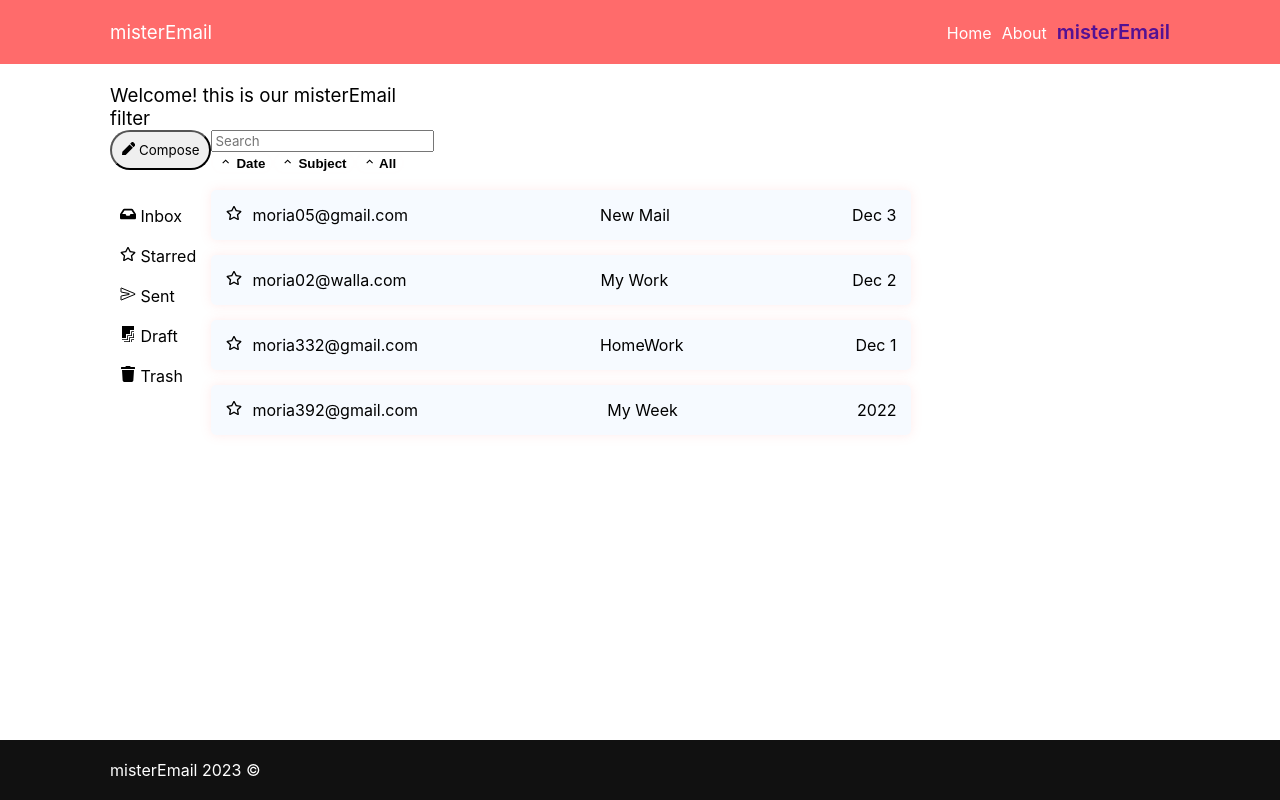
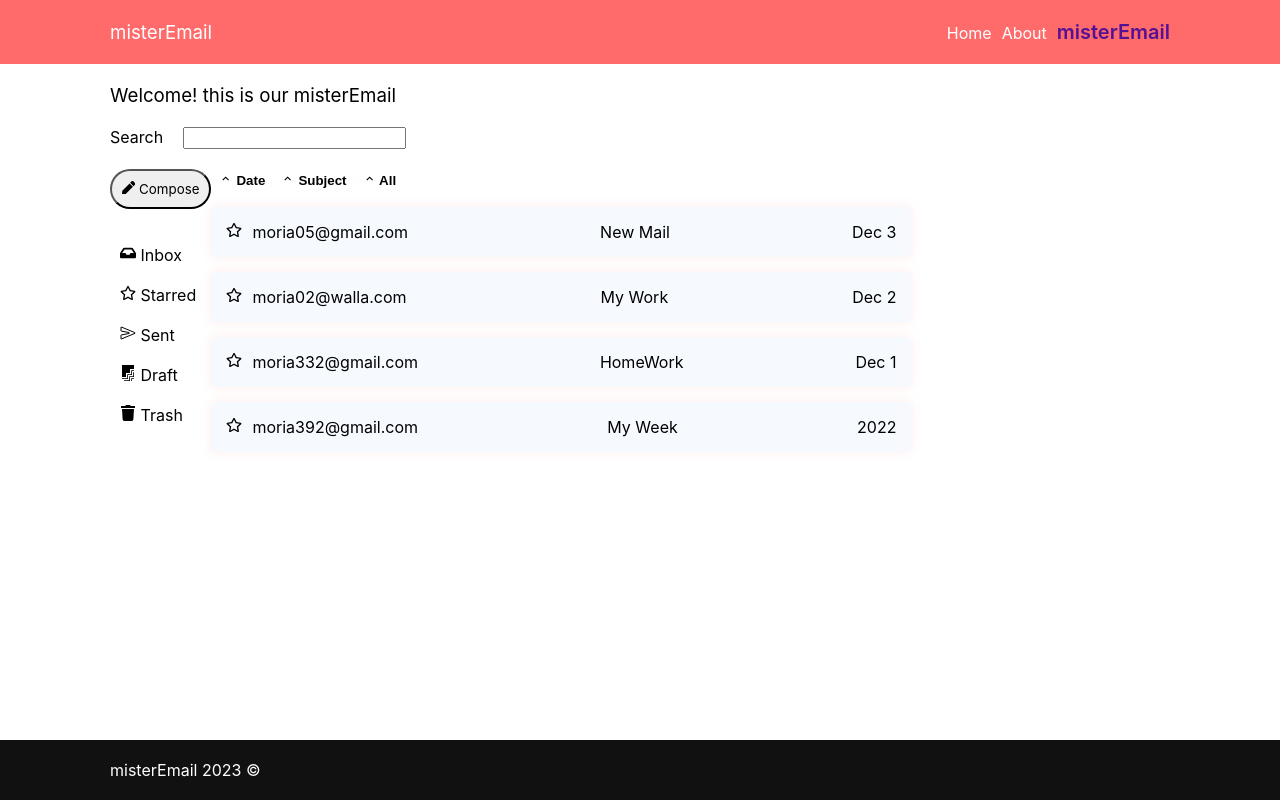
Before and after one commit to moria0525/misterEmail, a React (Vite) app: page /#/email in a window 1280 px wide. Built offline with nearby package versions, Linux system fonts and the light colour scheme.

Commit message:
filter by subject

```diff
--- a/src/cmps/EmailFilter.jsx
+++ b/src/cmps/EmailFilter.jsx
@@ -1,12 +1,11 @@
 import { useEffect, useState } from "react"
-import { Emailservice } from "../services/email.service"
+import { emailService } from "../services/email.service"
 
 export function EmailFilter({ filterBy, onSetFilter }) {
     const [filterByToEdit, setFilterByToEdit] = useState(filterBy)
 
-    function handleChange(ev) {
-        let { name: field, value, type } = ev.target
-        if (type === 'number') value = +value
+    function handelChange(ev) {
+        let { name: field, value } = ev.target
         setFilterByToEdit(prevFilter => ({ ...prevFilter, [field]: value }))
     }
 
@@ -14,23 +13,11 @@ export function EmailFilter({ filterBy, onSetFilter }) {
         onSetFilter(filterByToEdit)
     }, [filterByToEdit])
 
-    // function handleModelChange(value) {
-    //     setFilterByToEdit(prevFilter => ({ ...prevFilter, model: value }))
-    // }
-
-    // function handleBatteryChange(value) {
-    //     setFilterByToEdit(prevFilter => ({ ...prevFilter, minBatteryStatus: value }))
-    // }
-
-    const { model, minBatteryStatus } = filterByToEdit
+    const { subject } = filterByToEdit
     return (
-        <h1>filter</h1>
-    //     <form className="email-filter">
-    //       //  <label htmlFor="model">Model</label>
-    //       //  <input onChange={handleChange} id="model" value={model} name="model" type="text" />
-
-    //       //  <label htmlFor="minBatteryStatus">Battery</label>
-    //    //     <input onChange={handleChange} id="minBatteryStatus" value={minBatteryStatus || ''} name="minBatteryStatus" type="number" />
-    //     </form>
+        <form className="email-filter">
+            <label htmlFor="subject">Search</label>
+            <input onChange={handelChange} id="subject" value={subject} name="subject" type="text" />
+        </form>
     )
 }
--- a/src/cmps/EmailList.jsx
+++ b/src/cmps/EmailList.jsx
@@ -40,10 +40,7 @@ export function EmailList({ emails, onRemoveEmail }) {
                 </ul>
             </div>
             <div className="email-content">
-                <div className="search-container">
-                    <div className="search-icon"></div>
-                    <input type="text" className="search-input" placeholder="Search"/>
-                </div>
+
                 <button className="filter-date" onClick={() => { alert('filter date') }}>
                     <MdOutlineKeyboardArrowUp /> Date
                 </button>
@@ -65,3 +62,8 @@ export function EmailList({ emails, onRemoveEmail }) {
         </div>
     );
 }
+
+//   {/* <div className="search-container">
+//                     <div className="search-icon"></div>
+//                     <input type="text" className="search-input" placeholder="Search"/>
+//                 </div> */}
--- a/src/pages/EmailIndex.jsx
+++ b/src/pages/EmailIndex.jsx
@@ -1,25 +1,25 @@
 import { useEffect, useState } from "react"
-import { Emailservice } from "../services/email.service"
 import { EmailList } from "../cmps/EmailList";
 import { EmailFilter } from "../cmps/EmailFilter";
+import { emailService } from "../services/email.service";
 
 export function EmailIndex() {
 
     const [emails, setEmails] = useState(null)
-    const [filterBy, setFilterBy] = useState(Emailservice.getDefaultFilter())
+    const [filterBy, setFilterBy] = useState(emailService.getDefaultFilter())
 
     useEffect(() => {
         loadEmails()
     }, [filterBy])
 
     async function loadEmails() {
-        const emails = await Emailservice.query(filterBy)
+        const emails = await emailService.query(filterBy)
         setEmails(emails)
     }
 
     async function onRemoveEmails(emailId) {
         try {
-            await Emailservice.remove(emailId)
+            await e.remSve(emailId)
             setEmails(prevEmails => {
                 return prevEmails.filter(email => email.id !== email.id)
             })
@@ -33,11 +33,11 @@ export function EmailIndex() {
     }
 
     if (!emails) return <div>Loading...</div>
-    const { status, txt, isRead } = filterBy
+    const {subject} = filterBy
     return (
         <section className="email-index">
             <h1>Welcome! this is our misterEmail</h1>
-            <EmailFilter filterBy={{ status, txt, isRead }} onSetFilter={onSetFilter} />
+            <EmailFilter filterBy={subject} onSetFilter={onSetFilter}/>
             <EmailList emails={emails} onRemoveEmails={onRemoveEmails} />
         </section>
     )
--- a/src/services/email.service.js
+++ b/src/services/email.service.js
@@ -1,7 +1,7 @@
 import { storageService } from './async-storage.service.js'
 import { utilService } from './util.service.js'
 
-export const Emailservice = {
+export const emailService = {
     query,
     save,
     remove,
@@ -12,21 +12,25 @@ export const Emailservice = {
 
 const STORAGE_KEY = 'emails'
 
+const loggedinUser = {
+    email: 'user@appsus.com',
+    fullname: 'Mahatma Appsus'
+}
+
+
 _createemails()
 
-async function query(filterBy) {
-    let emails = await storageService.query(STORAGE_KEY)
-    // if (filterBy) {
-    //     let { minBatteryStatus, model = '' } = filterBy
-    //     minBatteryStatus = minBatteryStatus || 0
-    //     const regexModelTerm = new RegExp(model, 'i')
-    //     emails = emails.filter(email =>
-    //         regexModelTerm.test(email.model) &&
-    //         email.batteryStatus > minBatteryStatus
-    //     )
-    // }
-    return emails
-}
+ async function query(filterBy) {
+     let emails = await storageService.query(STORAGE_KEY)
+     if (filterBy) {
+       let {subject = ''} = filterBy
+        const regexModelTerm = new RegExp(subject, 'i')
+        emails = emails.filter(email =>
+            regexModelTerm.test(email.subject)
+        )
+    }
+     return emails
+ }
 
 function getById(id) {
     return storageService.get(STORAGE_KEY, id)
@@ -45,7 +49,7 @@ function save(emailToSave) {
     }
 }
 
-function createemail(id = '', subject = '', body = '', isRead = false, isStarred = false, sentAt = '', from ='', to ='') {
+function createemail(id = '', subject = '', body = '', isRead = false, isStarred = false, sentAt = '', from = '', to = '') {
     return {
         id,
         subject,
@@ -61,8 +65,7 @@ function createemail(id = '', subject = '', body = '', isRead = false, isStarred
 
 function getDefaultFilter() {
     return {
-        status: '',
-        txt: 0,
+        subject: '',
         isRead: true,
     }
 }
@@ -71,10 +74,10 @@ function _createemails() {
     let emails = utilService.loadFromStorage(STORAGE_KEY)
     if (!emails || !emails.length) {
         emails = [
-            {subject: 'New Mail', from: 'moria05@gmail.com', sentAt:'Dec 3' },
-            {subject: 'My Work', from: 'moria02@walla.com', sentAt: 'Dec 2' },
-            {subject: 'HomeWork', from: 'moria332@gmail.com', sentAt:'Dec 1' },
-            {subject: 'My Week', from: 'moria392@gmail.com', sentAt: '2022' }
+            { subject: 'New Mail', from: 'moria05@gmail.com', sentAt: 'Dec 3' },
+            { subject: 'My Work', from: 'moria02@walla.com', sentAt: 'Dec 2' },
+            { subject: 'HomeWork', from: 'moria332@gmail.com', sentAt: 'Dec 1' },
+            { subject: 'My Week', from: 'moria392@gmail.com', sentAt: '2022' }
         ]
         utilService.saveToStorage(STORAGE_KEY, emails)
     }
```
